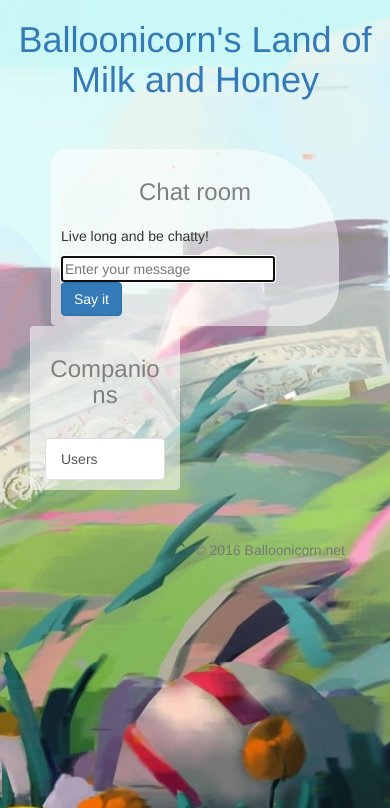
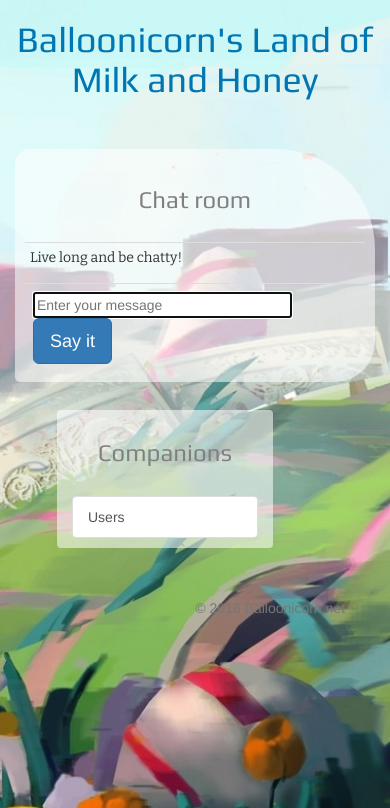
Before and after one commit to nija/hb-chatty, a Flask app: page / in a window 390 px wide. Shown: the top 808 px of the page. Run offline with Flask 2, Linux system fonts and the light colour scheme; data that the repository does not hold is empty; parts of the project's set-up code (start-up, migrations or seed data) failed here and were passed over; some libraries are stand-ins or nearby versions.

Commit message:
REsponsive not broken

```diff
--- a/listener.py
+++ b/listener.py
@@ -96,7 +96,7 @@ class SparkleBot(Listener):
                     self.do_weather(event)
                 elif "story" in msg_data:
                     self.do_story(event)
-                elif "help" in msg_data:
+                elif "help" in msg_data or "halp" in msg_data:
                     self.do_help(event, event_keywords)
             else:
                 return
--- a/model.py
+++ b/model.py
@@ -1,8 +1,15 @@
 from flask.ext.sqlalchemy import SQLAlchemy
 from sqlalchemy.inspection import inspect
 from datetime import datetime, timedelta
+from pytz import timezone
+import pytz
 from flask.json import JSONEncoder
 # from contextlib import suppress
+
+# >>> from datetime import datetime, timedelta
+# >>> from pytz import timezone
+# >>> import pytz
+# >>> utc = pytz.utc
 
 # How long to persist data we care about
 EXPIRE_DELTA = 2
@@ -41,10 +48,14 @@ class Message(db.Model):
     Representation of a Message object
     Uses a global called EXPIRE DELTA to set default data retention
     '''
+    # import pytz
+    # from datetime import datetime
+    # datetime.utcnow().replace(tzinfo = pytz.utc)
+    # utc_dt = datetime.utcfromtimestamp(1143408899).replace(tzinfo=utc)
     message_id = db.Column(db.Integer, primary_key=True, autoincrement=True)
     data = db.Column(db.String(2048))
     created_at = db.Column(db.DateTime(timezone=True), nullable=False, default=datetime.utcnow)
-    expiry_at = db.Column(db.DateTime)
+    expiry_at = db.Column(db.DateTime(timezone=True))
     # Foreign keys
     user_id = db.Column(db.Integer, db.ForeignKey('user.user_id'))
     room_id = db.Column(db.Integer, db.ForeignKey('room.room_id'))
@@ -58,6 +69,7 @@ class Message(db.Model):
     def __init__(self, user, room, data="This is a test message from a blue balloon"):
         self.data = data
         self.created_at = datetime.utcnow()
+        self.created_at.replace(tzinfo=pytz.utc)
         self.expiry_at = self.created_at + timedelta(days=EXPIRE_DELTA)
         self.user_id = user.user_id
         self.room_id = room.room_id
--- a/static/css/chatty.css
+++ b/static/css/chatty.css
@@ -1,17 +1,37 @@
-
+/* Overridden standard tags */
 
 th {
-    font-family: 'Lobster', sans-serif;
+    font-family: 'Play', sans-serif;
     font-weight: normal;
+}
+
+h1 {
+	color: #0077B3;
+	text-align: center;
+    font-family: 'Play', sans-serif;
+}
+
+h2 {
+	color: grey;
+	text-align: center;
+    font-family: 'Play', sans-serif;
 }
 
 h3 {
 	color: grey;
 	text-align: center;
+    font-family: 'Play', sans-serif;
 }
 
 /* Body tags, generally setting backgrounds */
 
+
+/* Font options from Goog fonts
+font-family: 'Ubuntu', sans-serif;
+font-family: 'Bitter', serif;
+font-family: 'Play', sans-serif;
+font-family: 'Exo', sans-serif;
+*/
 .chatBody {
 	background-image: url("../img/balloonicorn.com.background.jpg");
     background-repeat: no-repeat;
@@ -35,13 +55,16 @@ h3 {
     background-attachment: fixed;
 }
 
+/* Main chat page */
+
 .mainChatTable {
-	width: 80%;
+	width: 100%;
 	border: none /*2px solid black*/;
 	background: rgba(255,255,255,0.55);
 	border-radius: 15px 100px 40px 5px;
 	margin-left: auto;
 	margin-right: auto;
+	/*margin-bottom: 20%;*/
     border-collapse: separate;
     border-spacing: 10px;
     word-break: break-word;
@@ -51,6 +74,10 @@ h3 {
 	width: 80%;
 }
 
+.messageDate {
+	color: grey;
+}
+
 .messageAuthor {
 	color: #38807D;
 	font-weight: bold;
@@ -58,14 +85,21 @@ h3 {
 
 .messageData {
 	color: #0077B3;
-	font-weight: bold;
 }
 
-
 .mainUserTable {
+	width: 80%;
 	border: none /*2px solid black*/;
 	background: rgba(255,255,255,0.55);
     word-break: break-word;
+	margin-left: auto;
+	margin-right: auto;
+	margin-top: 5%;
+}
+
+.userName {
+	font-family: 'Exo', sans-serif;
+	color: grey;
 }
 
 /* Healthcheck classes */
@@ -93,8 +127,8 @@ h3 {
 }
 
 #messageHistory {
-/*	color: #295d5b;
-	font-weight: bold;*/
+	font-family: 'Bitter', sans-serif;
+	padding: 5px;
 }
 
 #footer {
--- a/static/js/chatty.js
+++ b/static/js/chatty.js
@@ -5,7 +5,7 @@ $(document).ready(function(){
     loadUserList();
     // Start polling
     setInterval(loadChat,1000)
-    // setInterval(loadUsers,1010)
+    setInterval(loadUserList,1010)
 
     // Eventually, we want to use moments.js for the timestamp
 
@@ -14,13 +14,23 @@ $(document).ready(function(){
         // Define a return string
         var history = '';
         var messages = results.messages;
+        // Get the offset
+        var utcDiff = moment().utcOffset() / 60;
+        // This works but is deprecated
+        // var utcOffset_real = moment().zone() / 60;
+        // console.log(utcDiff);
+
         for (var i = 0; i < messages.length; i++) {
-            history += messages[i].created_at + " &nbsp;&nbsp;<span class='messageAuthor'> " + messages[i].user_name + "</span>: <span class='messageData'>" + messages[i].data + "</span><br>";
+            // 2016-06-03T00:35:15.484657-07:00
+            // YYYY-MM-DDTHH:mm:ss.SSSSSSZ
+
+            var dt_stamp = moment(messages[i].created_at, 'YYYY-MM-DDTHH:mm:ss.SSSSSSZ').add(utcDiff,'hours').fromNow();
+
+            history += "<span class='messageDate'>" + dt_stamp + "</span>&nbsp;&nbsp;<span class='messageAuthor'> " + messages[i].user_name + "</span>: <span class='messageData'>" + messages[i].data + "</span><br>";
         };
 
         // Pollute the global namespace like American Electric Power pollutes the air
         window.last_updated = messages[messages.length - 1].created_at
-        //console.log("last_updated for ", messages[messages.length - 1], " is ", window.last_updated)
         // Replace the return string
         $('#messageHistory').html(history);
 
@@ -37,20 +47,21 @@ $(document).ready(function(){
 
     function loadUsers(results) {
         // Define a return string
-        console.log("Starting loadUsers")
+        // console.log("Starting loadUsers")
         var user_elements = '';
         var users = results.users;
 
         for (var i = 0; i < users.length; i++) {
-            user_elements += "<a href='#' class='list-group-item'><span class='userName'>" + users[i].name + "</span></a>";
-            console.log("User ", users[i].name)
+            user_elements += "<span class='list-group-item userName'>" + users[i].name + "</span>";
+            // user_elements += "<a href='#' class='list-group-item'><span class='userName'>" + users[i].name + "</span></a>";
+            // console.log("User ", users[i].name)
         };
 
-        console.log(users.length + ' users found.')
+        // console.log(users.length + ' users found.')
         // Replace the return string
         $('#userList').html(user_elements);
 
-        console.log("Finished loadUsers");
+        // console.log("Finished loadUsers");
     }
 
     // Define the event handler to handle the AJAX GET request
@@ -75,6 +86,7 @@ $(document).ready(function(){
         $('#message_typing_box').val('');
         // use the same callback function as the GET
         $.post('/api/rooms/1/messages', messageInput, loadMessages);
+        document.getElementById("message_typing_box").focus();
         // console.log("Finished sending AJAX for user_id " + messageInput.user_id + ": " + messageInput.data);
     }
 
--- a/templates/base.html
+++ b/templates/base.html
@@ -15,6 +15,7 @@
 <!--   <link href='https://fonts.googleapis.com/css?family=Lobster'
         rel='stylesheet'
         type='text/css'> -->
+      <link href='https://fonts.googleapis.com/css?family=Ubuntu:400,700|Bitter:400,700|Josefin+Sans:400,600,700|Play:400,700|Exo:400,500,600,700,900,800' rel='stylesheet' type='text/css'>
   <!-- Load my custom CSS -->
   <link rel="stylesheet"
         type="text/css"
@@ -23,8 +24,7 @@
 </head>
 {% block body %}<body>{% endblock %}
 <div class="container">
-  <h1 align="center">
-    <a href="/">Balloonicorn's Land of Milk and Honey</a>
+  <h1 align="center">Balloonicorn's Land of Milk and Honey
   </h1>
   {% for msg in get_flashed_messages() %}
     <div class="alert alert-info">{{ msg }}</div>
--- a/templates/home.html
+++ b/templates/home.html
@@ -13,13 +13,13 @@
 
 <div class="container">
 	<div class="row row-offcanvas row-offcanvas-right">
-		<div class="col-xs-12 col-sm-9">
+		<div class="col-xs-12 col-sm-12 col-md-9">
 			<div class="row">
 
 <!-- Main table -->
 
 
-<table class="mainChatTable">
+<table class="table table-responsive mainChatTable">
 	<thead>
 		<tr>
 			<td><h3>Chat room</h3></td>
@@ -37,7 +37,7 @@
 					autofocus="True"
 					maxlength="2040"
 					placeholder="Enter your message" />
-			<button id="message_typing_submit" class="btn btn-primary">Say it</button>
+			<button id="message_typing_submit" class="btn btn-primary btn-lg">Say it</button>
 		</td>
 	</tr>
 </table>
@@ -48,9 +48,7 @@
 
 
 <!-- Load the users block -->
-<br>
-<br>
-<div class="col-xs-6 col-sm-3 sidebar-offcanvas" id="sidebar">
+<div class="col-xs-10 col-sm-10 col-md-3 sidebar-offcanvas" id="sidebar">
   <div class="list-group">
   	<span class="list-group-item mainUserTable"> <h3>Companions</h3><br>
 		<span id="userList">
@@ -64,5 +62,5 @@
 	</div> <!-- row row-offcanvas row-offcanvas-right -->
 </div> <!-- container -->
 
-<script type="text/javascript" src="../static/js/moment.mn.js"></script>
+<script type="text/javascript" src="../static/js/moment.min.js"></script>
 {% endblock %}
```
Also changed, not shown: requirements.txt (+13 -0 lines), 1 other file.
